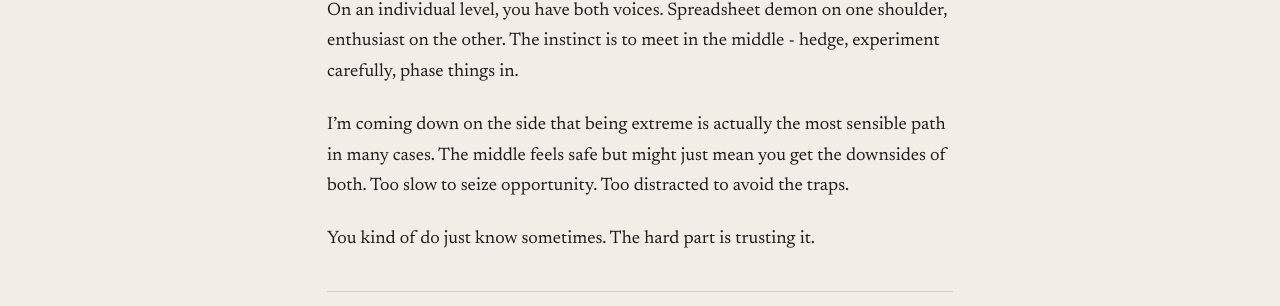
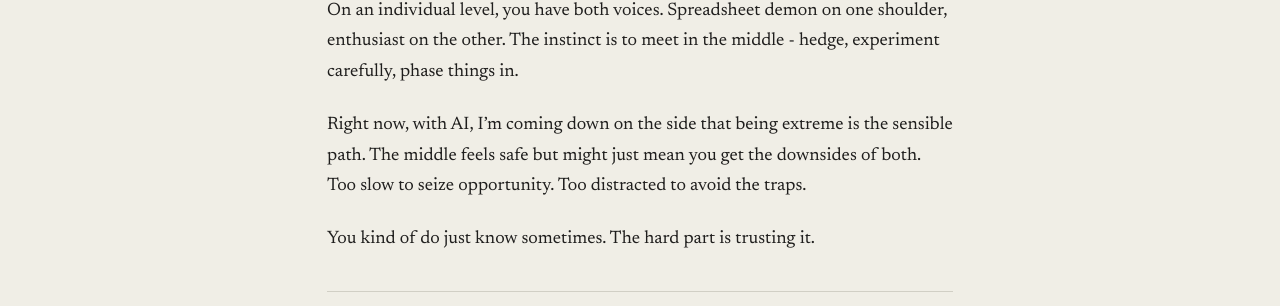
Before and after one commit to rob137/rob137.github.io, a Jekyll site: the page built from _posts/2026-02-01-the-false-middle.md, in a window 1280 px wide and 1239 px high. Shown: the part 663-969 px from the top of the window. Built offline with Jekyll 4.4.1, drawn with Linux system fonts in a browser that asks for light colours.

Commit message:
Scope to AI specifically, not a general principle
Co-Authored-By: Claude Opus 4.5 <noreply@anthropic.com>

```diff
--- a/_posts/2026-02-01-the-false-middle.md
+++ b/_posts/2026-02-01-the-false-middle.md
@@ -16,6 +16,6 @@ The thing is: what if they're both right? What if they're both wrong? You're ope
 
 On an individual level, you have both voices. Spreadsheet demon on one shoulder, enthusiast on the other. The instinct is to meet in the middle - hedge, experiment carefully, phase things in.
 
-I'm coming down on the side that being extreme is actually the most sensible path in many cases. The middle feels safe but might just mean you get the downsides of both. Too slow to seize opportunity. Too distracted to avoid the traps.
+Right now, with AI, I'm coming down on the side that being extreme is the sensible path. The middle feels safe but might just mean you get the downsides of both. Too slow to seize opportunity. Too distracted to avoid the traps.
 
 You kind of do just know sometimes. The hard part is trusting it.
```
